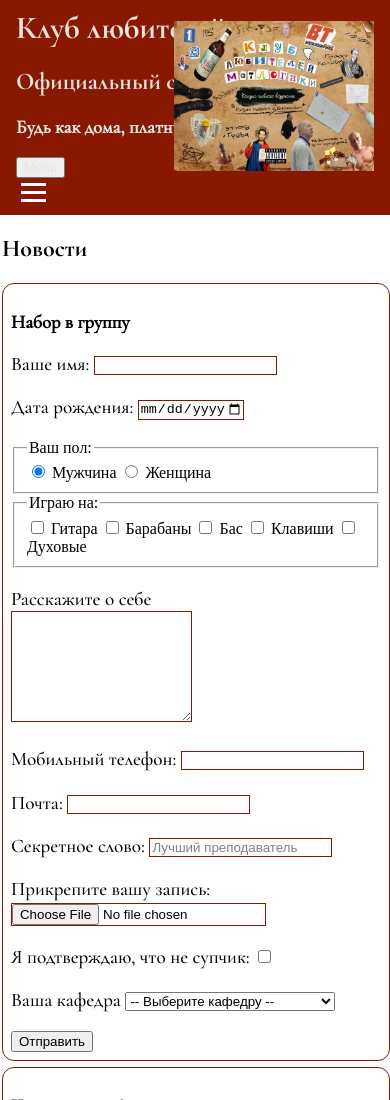
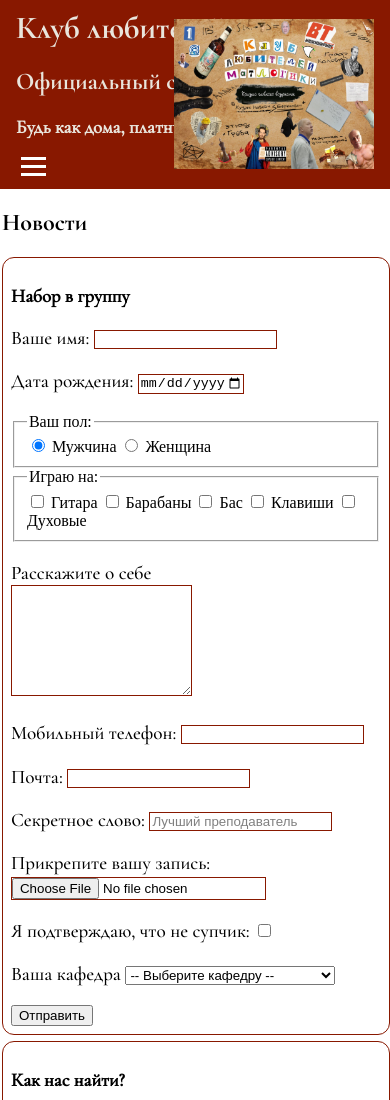
Before and after one commit to monke-master/MatlogClubSite, a plain HTML site: page index.html in a window 390 px wide. Shown: the top 1100 px of the page. Drawn offline with Linux system fonts and the light colour scheme.

Commit message:
css govno ccss govno css govno

```diff
--- a/index.html
+++ b/index.html
@@ -12,9 +12,10 @@
     <h1 id="mainHeader">Клуб любителей матлогики</h1>
     <h2>Официальный сайт группы</h2>
     <h3>Будь как дома, платник!</h3>
-    <div class="burger">
-	    <button class="dropbtn">Menu</button>
-	    <div class="line"></div>
+
+    <input type="checkbox" id="toggle">
+      <label for="toggle" class="burger">
+        <div class="line"></div>
 	        <div class="line"></div>
 	        <div class="line"></div>
 		    <div class="dropdown-content">
@@ -22,7 +23,7 @@
               <a>Тексты песен</a></li>
         	  <a href="https://aleksej1024.github.io/soviet_tunes/">Слушать</a>
 		    </div>
-  	</div>
+      </label>
     <nav class=nav-links>
       <ul>
         <li><a>Новости</a></li>
--- a/scr.css
+++ b/scr.css
@@ -33,6 +33,17 @@ nav {
   display: block;
 }
 
-.dropdown:active .dropdown-content {
+.dropdown:hover .dropdown-content {
   display: block;
 }
+
+.burger div {
+  width: 25px;
+  height: 3px;
+  background-color: green;
+  margin: 5px;
+}
+
+.burger:checked ~ .dropdown-content{
+  display: block;
+}
```
Also changed, not shown: ii.html (+11 -11 lines).
